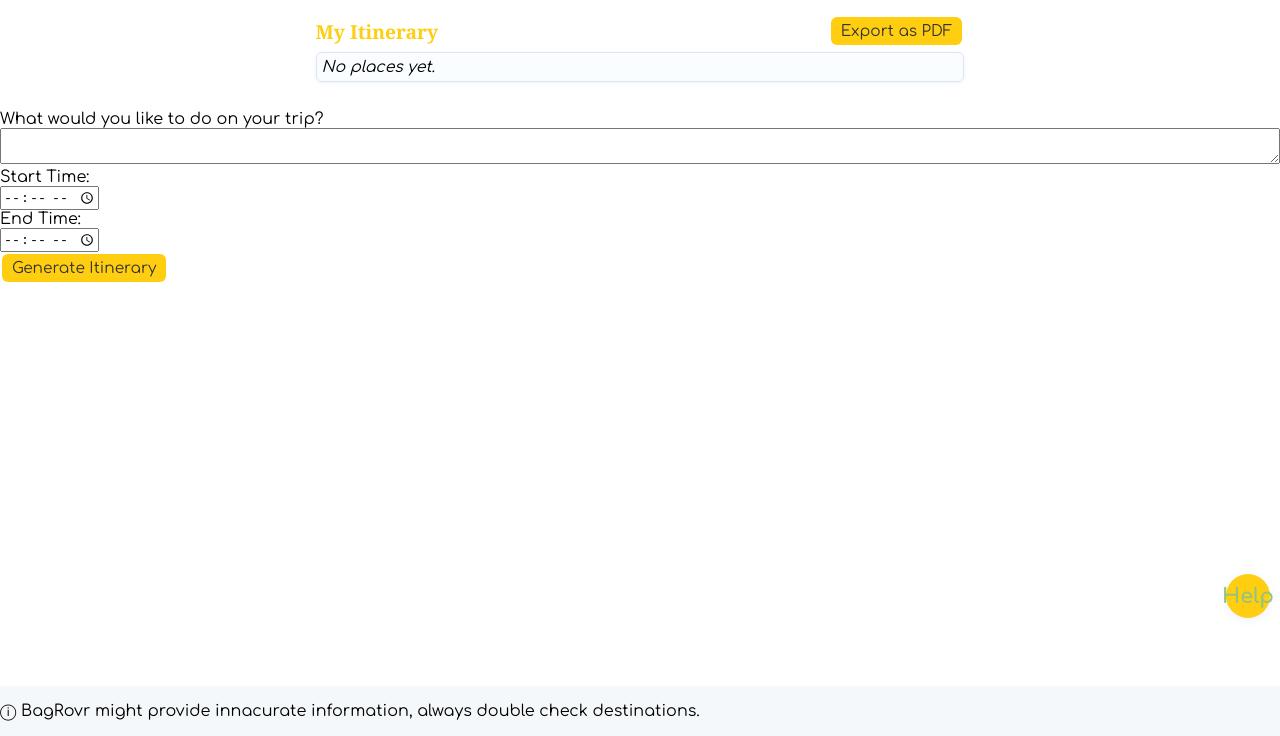
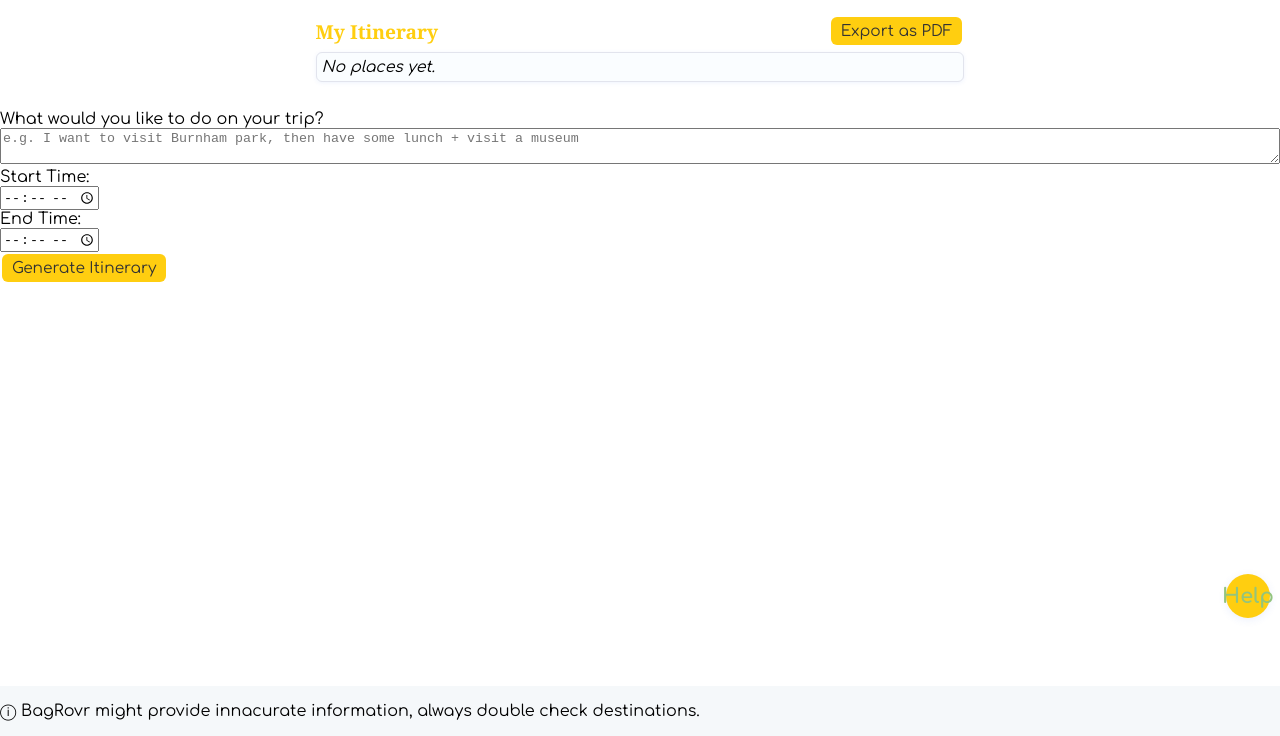
Before and after one commit to KielCultura/BAGROVR, a website: page index.html in a window 1280 px wide. Shown: the part 114-850 px from the top of the page. Drawn offline with nearby package versions, Linux system fonts and the light colour scheme; some packages are replaced by stand-ins of ours.

Commit message:
Update index.html

```diff
--- a/index.html
+++ b/index.html
@@ -593,7 +593,7 @@ a, .card-link, .itinerary-link {
     <form id="automaticItineraryForm">
       <label>
         What would you like to do on your trip?<br>
-        <textarea name="prompt" required rows="2" style="width:100%;"></textarea>
+        <textarea name="prompt" required rows="2" style="width:100%;" placeholder="e.g. I want to visit Burnham park, then have some lunch + visit a museum" aria-label="Automatic mode prompt"></textarea>
       </label>
       <br>
       <label>
```
